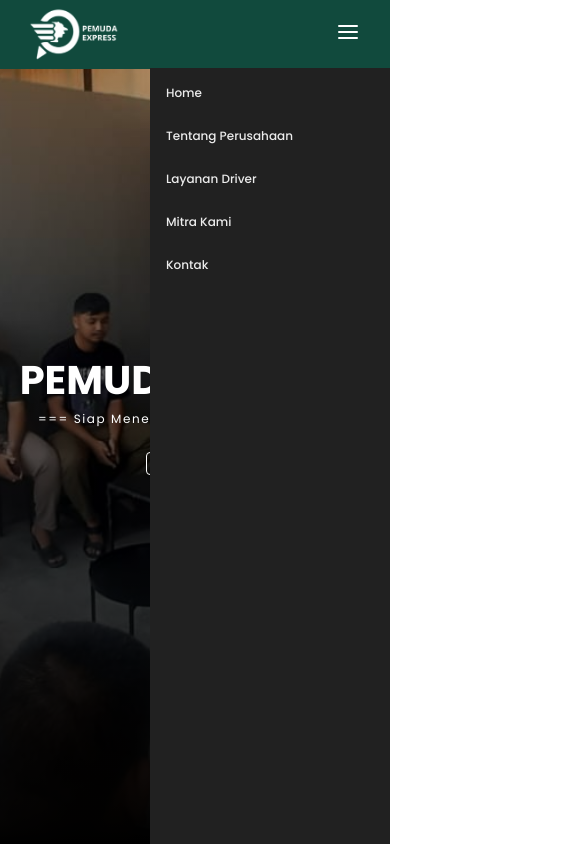
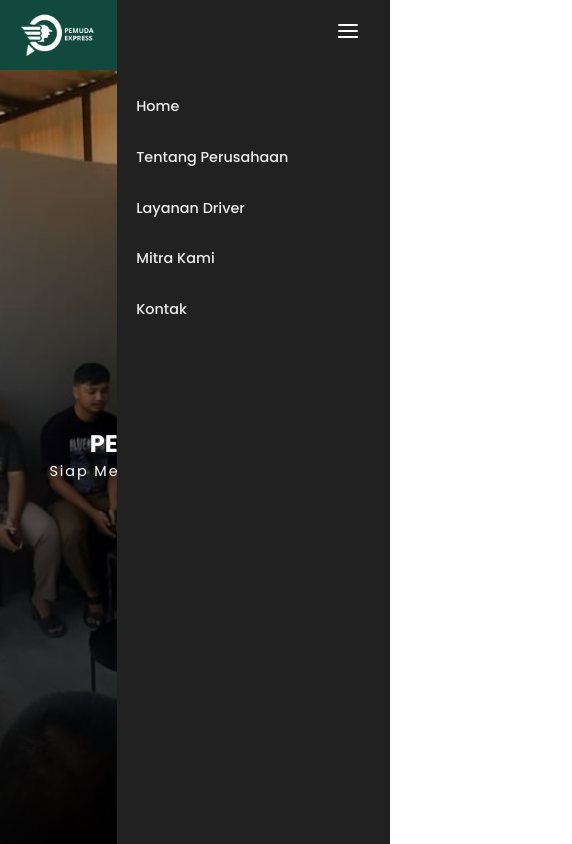
Before and after one commit to AdityaBY/pemudaexpress, a plain HTML site: page index.html in a window 390 px wide. Both pictures are taken after a click on the link 347 px from the left and 34 px from the top of the page. Shown: the top 844 px of the page, 572 px wide, since content can reach past the window. Drawn offline with nearby package versions, Linux system fonts and the light colour scheme; no server answers.

Commit message:
Add files via upload

```diff
--- a/index.html
+++ b/index.html
@@ -28,12 +28,16 @@
     <!-- feather icon -->
     <script src="https://unpkg.com/feather-icons"></script>
     <!-- <script src="https://cdn.jsdelivr.net/npm/@phosphor-icons/web@2.1.2"></script> -->
+    <script src="https://unpkg.com/feather-icons"></script>
+    <script>
+      feather.replace();
+    </script>
   </head>
   <body>
     <!-- navbar awal -->
     <nav class="navbar">
       <div class="navbar-logo">
-        <img src="/img/PEMUDA EXPRESS.png" alt="logo pemuda express" />
+        <img src="img/PEMUDA EXPRESS.png" alt="logo pemuda express" />
       </div>
       <!-- <a href="#" class="navbar-logo">PEMUDA <span>EXPRESS</span>.</a> -->
 
@@ -74,12 +78,10 @@
       <!-- Hero section start -->
       <section class="slider-container">
         <div class="slider-item">
-          <img src="/img/bg01.jpg" alt="" />
+          <img src="img/bg01.jpg" alt="" />
           <div class="slider-content">
             <h2 class="slider-title">PEMUDA EXPRESS</h2>
-            <p class="slider-description">
-              === Siap Menemani Perjalanan Anda ===
-            </p>
+            <p class="slider-description">Siap Menemani Perjalanan Anda</p>
             <a
               class="slider-action"
               href="https://pemudaexpress.blogspot.com/2025/04/profile-perusahaan-pemuda-express.html"
@@ -89,12 +91,10 @@
           </div>
         </div>
         <div class="slider-item">
-          <img src="/img/bg02.jpg" alt="" />
+          <img src="img/bg02.jpg" alt="" />
           <div class="slider-content">
             <h2 class="slider-title">PEMUDA EXPRESS</h2>
-            <p class="slider-description">
-              === Siap Menemani Perjalanan Anda ===
-            </p>
+            <p class="slider-description">Siap Menemani Perjalanan Anda</p>
             <a
               class="slider-action"
               href="https://pemudaexpress.blogspot.com/2025/04/profile-perusahaan-pemuda-express.html"
@@ -104,12 +104,10 @@
           </div>
         </div>
         <div class="slider-item">
-          <img src="/img/bg03.jpg" alt="" />
+          <img src="img/bg03.jpg" alt="" />
           <div class="slider-content">
             <h2 class="slider-title">PEMUDA EXPRESS</h2>
-            <p class="slider-description">
-              === Siap Menemani Perjalanan Anda ===
-            </p>
+            <p class="slider-description">Siap Menemani Perjalanan Anda</p>
             <a
               class="slider-action"
               href="https://pemudaexpress.blogspot.com/2025/04/profile-perusahaan-pemuda-express.html"
@@ -127,7 +125,7 @@
       <div class="section-judul">
         <div class="about-card">
           <div class="about-image-wrapper">
-            <img src="/img/Tentang Kami.png" alt="about" class="about-image" />
+            <img src="img/Tentang Kami.png" alt="about" class="about-image" />
           </div>
           <div class="about-details">
             <h2 class="section-title">TENTANG <span>PERUSAHAAN</span></h2>
@@ -193,7 +191,7 @@
         </div>
         <div class="image-center">
           <img
-            src="/img/Untitled design (3).png"
+            src="img/Untitled design (3).png"
             alt="Foto Visi Misi"
             class="profile-photo"
           />
--- a/style.css
+++ b/style.css
@@ -24,29 +24,32 @@ body {
 
 /*bagian navbar  */
 .navbar {
-  display: flex;
-  justify-content: space-between;
-  align-items: center;
-  padding: 1.5rem 5%;
-  background-color: var(--color-primary);
-  border-bottom: 1px solid rgba(108, 123, 108, 0);
   position: fixed;
   top: 0;
   left: 0;
   right: 0;
+  height: 70px; /* Tinggi tetap */
   z-index: 9999;
+  background-color: var(--color-primary);
+  display: flex;
+  justify-content: space-between;
+  align-items: center;
+  padding: 1rem 5%;
+  overflow: visible; /* Pastikan tidak ada scroll internal */
 }
 /* BAGIAN LOGO */
-.navbar .navbar-logo img {
-  height: 60px; /* Sesuaikan ukuran logo berdasarkan tinggi font */
-  width: auto; /* Menjaga rasio aspek gambar */
-  margin-right: 6rem; /* Memberikan jarak antara logo dan teks lainnya */
-  margin-top: -1rem;
-  margin-bottom: -1rem;
-  margin-left: 7%;
+.navbar-logo {
+  flex-shrink: 0;
+  overflow: hidden;
+  display: flex;
   align-items: center;
-  display: flex;
-  justify-content: center;
+}
+
+.navbar-logo img {
+  height: 50px;
+  width: auto;
+  object-fit: contain;
+  display: block;
 }
 
 /* bagian Menu */
@@ -80,10 +83,10 @@ body {
   margin: 0 0.1rem;
   font-weight: 700;
   padding: 8px 10px;
-  /* background: rgb(255, 201, 5); */
   transition: 0.3s ease;
   border-radius: 1rem;
 }
+
 .navbar .fa-brands {
   font-size: 1.8rem;
   align-items: center;
@@ -145,36 +148,11 @@ body {
   font-size: 0.7rem;
   padding: 0.3rem 0.5rem;
 }
+
 /* Tablet */
 @media (max-width: 758px) {
   html {
     font-size: 60%;
-  }
-  .nilai-grid {
-    grid-template-columns: 1fr 1fr;
-  }
-  .card-container {
-    flex-direction: column;
-    align-items: center;
-    gap: 2rem;
-  }
-
-  .card-article {
-    width: 90%;
-  }
-
-  .card-image {
-    width: 100%;
-    height: auto;
-  }
-
-  .card-data {
-    left: 1rem;
-    bottom: 1rem;
-  }
-
-  .info {
-    padding: 4rem 1rem 1rem;
   }
 
   .navbar .navbar-nav {
@@ -182,20 +160,27 @@ body {
     top: 100%;
     right: -100%;
     background-color: rgb(33, 33, 33);
-    width: 30rem;
+    width: 50%;
+    max-width: 100%;
     height: 100vh;
     transition: 0.3s;
+    z-index: 10000;
   }
 
   .navbar .navbar-nav.active {
     right: 0;
   }
+
   .navbar .navbar-nav a {
-    color: rgb(236, 236, 236);
     display: block;
     margin: 1.5rem;
     padding: 0.5rem;
     font-size: 1.5rem;
+    color: rgb(236, 236, 236);
+  }
+
+  #menu {
+    display: inline-block !important;
   }
 
   .navbar .navbar-nav a::after {
@@ -204,6 +189,32 @@ body {
 
   .navbar .navbar-nav a:hover::after {
     transform: scaleX(0.2);
+  }
+  .nilai-grid {
+    grid-template-columns: 1fr 1fr;
+  }
+  .card-container {
+    flex-direction: column;
+    align-items: center;
+    gap: 2rem;
+  }
+
+  .card-article {
+    width: 90%;
+  }
+
+  .card-image {
+    width: 100%;
+    height: auto;
+  }
+
+  .card-data {
+    left: 1rem;
+    bottom: 1rem;
+  }
+
+  .info {
+    padding: 4rem 1rem 1rem;
   }
 
   .about-section .section-content {
@@ -217,6 +228,7 @@ body {
     max-width: 100;
     aspect-ratio: 1;
   }
+
   /* agar list menunya hanya muncul di tampilan tablet */
   #menu {
     display: inline-block;
@@ -249,6 +261,7 @@ body {
   html {
     font-size: 50%;
   }
+
   #menu {
     display: inline-block;
   }
@@ -363,7 +376,8 @@ body {
 }
 
 .slider-content .slider-description {
-  width: 100ch;
+  max-width: 90vw;
+  width: auto;
   margin-top: -1rem;
   margin-bottom: 2rem;
   font-size: 1.5rem;
@@ -416,7 +430,6 @@ body {
   display: flex;
   justify-content: center;
 }
-
 .about-founder {
   margin-top: 30px;
   text-align: left;
@@ -429,7 +442,6 @@ body {
   color: #333;
   margin-bottom: 5px;
 }
-
 .founder-role {
   font-size: 0.95rem;
   color: #777;
@@ -488,22 +500,6 @@ body {
   margin-right: 2rem;
 }
 
-/* judul buat kontak */
-.contact-title {
-  text-align: center;
-  font-size: 2rem;
-  font-weight: 700;
-  padding: 95px 0 50px;
-  font-weight: 700;
-  color: #222;
-}
-
-.contact-title span {
-  background-color: var(--color-primary);
-  padding: 0 10px;
-  color: white;
-}
-
 /* VISI MISI SECTION */
 .visi-misi-section {
   padding: 2rem 2rem;
@@ -626,11 +622,7 @@ body {
 /* Bagian gambar kanan */
 .image-center {
   flex: 1;
-  background: linear-gradient(
-    to right,
-    white,
-    rgb(254, 254, 201)
-  ); /* ganti arah & warna gradasi */
+  background: linear-gradient(to right, white, rgb(254, 254, 201));
   display: flex;
   align-items: center;
   justify-content: center;
@@ -722,22 +714,18 @@ body {
 
 /* LAYANAN KAMI*/
 .card-container {
-  position: relative;
-  display: grid;
-  grid-template-columns: repeat(auto-fit, minmax(300px, 1fr));
+  display: flex;
+  flex-wrap: wrap;
+  justify-content: center;
   gap: 2rem;
-  justify-content: center;
-  gap: 5rem;
-  display: flex;
   padding: 0 7%;
 }
-
 .card-article {
   position: relative;
   border-radius: 2rem;
   overflow: hidden;
-  max-width: 290px; /* sebelumnya mungkin 250-300px */
-  min-height: 200px; /* sesuaikan tinggi juga */
+  max-width: 290px;
+  min-height: 200px;
 }
 
 .card-title {
@@ -756,18 +744,18 @@ body {
 }
 
 .card-image {
+  width: 100%;
+  height: auto;
   border-radius: 2rem;
   transition: transform 0.2s;
-  width: 100%;
-  height: auto;
 }
 
 .card-shadow {
   position: absolute;
   top: 0;
   left: 0;
-  width: 100%; /* Sudah benar */
-  height: 100%; /* Sudah benar */
+  width: 100%;
+  height: 100%;
   background: linear-gradient(
     180deg,
     hsla(0, 0%, 0%, 0) 70%,
@@ -822,7 +810,7 @@ body {
   top: 0;
   left: 0;
   width: 100%;
-  height: 100%; /* agar selalu sesuai tinggi kartu */
+  height: 100%;
   background-color: hsla(0, 0%, 0%, 0.2);
   backdrop-filter: blur(14px);
   padding: 5rem 2rem 2rem;
@@ -830,7 +818,6 @@ body {
   clip-path: circle(1px at 92% 6%);
   transition: clip-path 0.5s ease-in-out;
 }
-
 .info-name {
   font-size: 22px;
   margin-bottom: 0.5rem;
@@ -856,12 +843,10 @@ body {
 .info-button:hover {
   box-shadow: 0 0 20px hsl(52, 90%, 50%);
 }
-
 /* ROTATE ICON */
 .card-article:hover .card-clip {
   transform: rotate(-45deg);
 }
-
 /* CLIP PATH ANIMATION */
 .info:hover,
 .card-clip:hover ~ .info {
@@ -909,20 +894,19 @@ body {
   position: relative;
   padding: 0 1rem;
   overflow: hidden;
-  border-radius: 3rem; /* Membuat sudut lengkung */
+  border-radius: 3rem;
 }
 
 .carousel-slide img {
   width: 100%;
   height: 100%;
   object-fit: cover;
-  border-radius: inherit; /* Menyesuaikan dengan slide */
+  border-radius: inherit;
   display: block;
 }
 .caption {
   position: absolute;
-  inset: 0; /* menggantikan top, right, bottom, left */
-  /* background: linear-gradient(to bottom, rgba(0, 0, 0, 0), rgba(0, 0, 0, 0.7)); */
+  inset: 0;
   color: white;
   padding: 2rem;
   display: flex;
@@ -930,7 +914,6 @@ body {
   justify-content: flex-end;
   border-radius: inherit;
   box-sizing: border-box;
-  overflow: ;
 }
 
 .nav {
@@ -996,6 +979,7 @@ body {
   padding: 0 10px;
   border-radius: 5px;
 }
+
 .jajan-section .subjudul {
   text-align: center;
   max-width: 50rem;
@@ -1096,6 +1080,20 @@ body {
   color: black;
 }
 
+.Contact .contact-title {
+  text-align: center;
+  font-size: 2rem;
+  font-weight: 700;
+  padding: 95px 0 50px;
+  color: #222;
+}
+
+.contact-title span {
+  background-color: var(--color-primary);
+  padding: 0 10px;
+  color: white;
+}
+
 .Contact .contact-description {
   text-align: center;
   max-width: 50rem;
@@ -1117,6 +1115,7 @@ body {
   flex: 1 1 45rem;
   width: 100%;
   object-fit: cover;
+  height: 30rem;
 }
 
 .Contact .row form {
@@ -1132,6 +1131,7 @@ body {
   background-color: rgb(255, 255, 255);
   border: 1px solid rgb(0, 0, 0);
   padding-left: 1rem;
+  padding-right: 3rem;
 }
 
 .Contact .row form .input-grup input {
@@ -1140,6 +1140,7 @@ body {
   font-size: 1rem;
   background: none;
   color: rgb(0, 0, 0);
+  border: none;
 }
 
 .Contact .row form .btn {
@@ -1154,8 +1155,9 @@ body {
   font-weight: 200;
   transition: 0.3s ease;
 }
+
 .Contact .row form .btn:hover {
-  color: rgb(255, 255, 255);
+  color: white;
   background: var(--color-primary);
 }
 
@@ -1230,8 +1232,8 @@ body {
   position: relative;
   z-index: 2;
   margin: 0 auto;
-  transform: translateY(60px); /* Menggeser ke bawah agar terlihat "masuk" */
-  box-shadow: 0 4px 20px rgba(0, 0, 0, 0.1); /* Efek melayang */
+  transform: translateY(60px); /* Geser ke bawah */
+  box-shadow: 0 4px 20px rgba(0, 0, 0, 0.1); /* Efek bayangan */
 }
 
 .newsletter-content {
@@ -1289,26 +1291,20 @@ body {
 
 .footer {
   background: rgb(31, 31, 31);
-  padding: 100px 7% 20px; /* Tambahkan padding-top lebih besar agar tidak saling tabrak */
+  padding: 100px 7% 20px;
   color: var(--color-secondary);
   position: relative;
   z-index: 1;
   font-weight: 700;
 }
-footer .fa-brands {
-  color: white;
-  font-size: 2rem;
-  text-align: center;
-  padding-top: 1rem;
-}
-footer .fa-brands:hover {
-  color: yellow;
-}
+footer .fa-brands,
 footer .fa-solid {
   color: white;
   font-size: 2rem;
   text-align: center;
-}
+  padding-top: 1rem;
+}
+footer .fa-brands:hover,
 footer .fa-solid:hover {
   color: yellow;
 }
@@ -1618,3 +1614,140 @@ footer .fa-solid:hover {
     object-fit: contain;
   }
 }
+
+@media (max-width: 480px) {
+  .navbar .navbar-nav {
+    width: 100vw; /* dari 30rem jadi layar penuh */
+    max-width: 100vw;
+    right: -100vw;
+  }
+
+  .navbar .navbar-nav.active {
+    right: 0;
+  }
+
+  .slider-description {
+    width: auto; /* sebelumnya 100ch, itu terlalu panjang untuk HP */
+    max-width: 90%;
+  }
+
+  .slider-content .slider-title {
+    font-size: 2.5rem;
+  }
+}
+@media (max-width: 480px) {
+  html,
+  body {
+    overflow-x: hidden !important;
+    width: 100% !important;
+    max-width: 100vw !important;
+  }
+
+  .slider-container,
+  .slider-item,
+  .navbar,
+  .navbar * {
+    max-width: 100vw !important;
+    overflow-x: hidden !important;
+  }
+}
+
+@media (max-width: 758px) {
+  html {
+    font-size: 60%;
+  }
+
+  .navbar {
+    position: relative; /* ini sangat penting untuk konteks z-index */
+    z-index: 9999;
+  }
+
+  .navbar .navbar-nav {
+    position: absolute;
+    top: 100%;
+    right: -100%;
+    background-color: rgb(33, 33, 33);
+    width: 70%; /* supaya lebih pas di HP */
+    max-width: 100%;
+    height: 100vh;
+    transition: 0.3s;
+    z-index: 10000; /* muncul di atas hero */
+  }
+
+  .navbar .navbar-nav.active {
+    right: 0;
+  }
+
+  .navbar .navbar-nav a {
+    display: block;
+    margin: 1.5rem;
+    padding: 0.5rem;
+    font-size: 1.5rem;
+    color: rgb(236, 236, 236);
+  }
+
+  #menu {
+    display: inline-block !important;
+    z-index: 11000; /* Pastikan menu icon bisa diklik */
+    position: relative;
+  }
+
+  .navbar .navbar-nav a::after {
+    transform-origin: 0 0;
+  }
+
+  .navbar .navbar-nav a:hover::after {
+    transform: scaleX(0.2);
+  }
+}
+
+@media (max-width: 758px) {
+  .navbar {
+    position: fixed; /* tetap fixed */
+    top: 0;
+    left: 0;
+    right: 0;
+  }
+
+  .navbar .navbar-nav {
+    position: fixed; /* menu juga fixed supaya bisa overlay */
+    top: 0;
+    right: -100%;
+    width: 70%;
+    height: 100%;
+    background-color: #212121;
+    padding-top: 8rem;
+    transition: right 0.3s ease-in-out;
+  }
+
+  .navbar .navbar-nav.active {
+    right: 0;
+  }
+
+  #menu {
+    display: inline-block !important;
+    position: relative;
+  }
+}
+
+@media (max-width: 480px) {
+  .navbar {
+    position: fixed;
+    top: 0;
+    left: 0;
+    right: 0;
+    z-index: 9999;
+    height: 70px;
+    padding: 1rem 5%;
+  }
+
+  .navbar .navbar-logo img {
+    height: 50px;
+    max-width: 100%;
+    object-fit: contain;
+  }
+
+  body {
+    padding-top: 70px;
+  }
+}
```
Also changed, not shown: script.js (+0 -39 lines).
